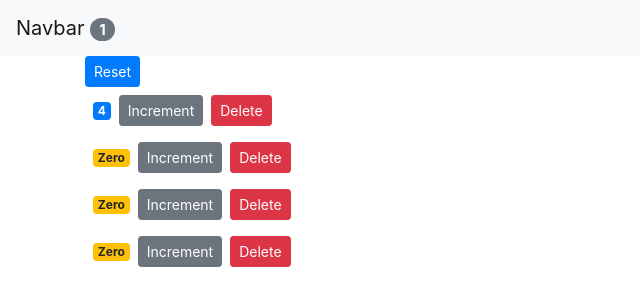
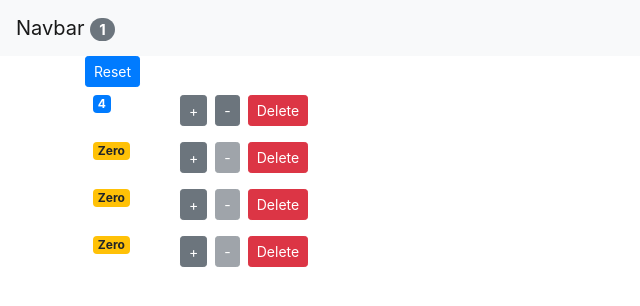
Before and after one commit to alck112/Learning_React, a React (Create React App) app in the folder counter-app/: page / in a window 1280 px wide. Shown: the top 306 px of the page, without its empty margins (0-640 px from the left). Built offline with nearby package versions, Linux system fonts and the light colour scheme.

Commit message:
add decrement button and grid

```diff
--- a/counter-app/src/App.js
+++ b/counter-app/src/App.js
@@ -13,11 +13,25 @@ class App extends Component {
         ]
     };
 
+    // constructor (props) {
+    //     super(props);
+    //     console.log("App - Constructor");
+    //     this.state = this.props.something;
+    // }
+
     handleIncrement = counter => {
         const counters = [...this.state.counters];
         const index = counters.indexOf(counter);
         counters[index] = {...counter};
         counters[index].value++;
+        this.setState({counters: counters});
+    }
+
+    handleDecrement = counter => {
+        const counters = [...this.state.counters];
+        const index = counters.indexOf(counter);
+        counters[index] = {...counter};
+        counters[index].value--;
         this.setState({counters: counters});
     }
 
@@ -42,6 +56,7 @@ class App extends Component {
                 <main className="container">
                     <Counters onReset={this.handleReset}
                               onIncrement={this.handleIncrement}
+                              onDecrement={this.handleDecrement}
                               onDelete={this.handleDelete}
                               counters={this.state.counters}
                     />
@@ -51,4 +66,5 @@ class App extends Component {
     }
 };
 
+
 export default App;
--- a/counter-app/src/components/counter.jsx
+++ b/counter-app/src/components/counter.jsx
@@ -17,15 +17,12 @@ class Counter extends Component {
     // }
 
 
-
-
     // renderTags = () => {
     //
     //     if (this.state.tags.length === 0) return <p>There is no tags!</p>;
     //
     //     return <ul> {this.state.tags.map(tag => <li key={tag}>{tag}</li>)}</ul>;
     // }
-
 
 
     getBadgeClasses = () => {
@@ -39,19 +36,26 @@ class Counter extends Component {
         return value === 0 ? "Zero" : value;
     };
 
-    // handleDelete = () => {
-    //     this.props.onDelete()
-    // };
+
 
     render() {
 
         return (
-            <div>
-                {/*<img src={this.state.imageUrl} alt=""/>*/}
-                <span className={this.getBadgeClasses()}>{this.formatCount()}</span>
-                {/*<h2>It is.</h2>*/}
-                <button onClick={() => this.props.onIncrement(this.props.counter)} className="btn btn-secondary btn-sm">Increment</button>
-                <button onClick={() => this.props.onDelete(this.props.counter.id)} className="btn btn-danger btn-sm m-2">Delete</button>
+            <div className="row">
+                <div className="col-1">
+                    <span className={this.getBadgeClasses()}>{this.formatCount()}</span>
+                </div>
+                <div className="col">
+                    <button onClick={() => this.props.onIncrement(this.props.counter)}
+                            className="btn btn-secondary btn-sm">+
+                    </button>
+                    <button onClick={() => this.props.onDecrement(this.props.counter)}
+                            className="btn btn-secondary btn-sm m-2" disabled={this.props.counter.value === 0 ? "disabled" : ""}>-
+                    </button>
+                    <button onClick={() => this.props.onDelete(this.props.counter.id)}
+                            className="btn btn-danger btn-sm">Delete
+                    </button>
+                </div>
             </div>
         );
     }
--- a/counter-app/src/components/counters.jsx
+++ b/counter-app/src/components/counters.jsx
@@ -4,17 +4,19 @@ import Counter from "./counter";
 class Counters extends Component {
 
     render() {
+        const {onReset, counters, onDelete, onIncrement, onDecrement} = this.props;
         return (
             <div>
-                <button onClick={this.props.onReset}
+                <button onClick={onReset}
                         className="btn btn-primary btn-sm"
                 >
                     Reset
                 </button>
-                {this.props.counters.map(counter =>
+                {counters.map(counter =>
                     <Counter key={counter.id}
-                             onIncrement={this.props.onIncrement}
-                             onDelete={this.props.onDelete}
+                             onIncrement={onIncrement}
+                             onDecrement={onDecrement}
+                             onDelete={onDelete}
                              counter={counter}
                     />)}
             </div>
--- a/counter-app/src/components/navbar.jsx
+++ b/counter-app/src/components/navbar.jsx
@@ -1,12 +1,12 @@
 import React from 'react';
 
-const Navbar = (props) => {
+const Navbar = ({totalCounters}) => {
     return (
         <nav className="navbar navbar-light bg-light">
             <a className="navbar-brand" href="#">
                 Navbar{" "}
                 <span className="badge badge-pill badge-secondary">
-                    {props.totalCounters}
+                    {totalCounters}
                 </span>
             </a>
         </nav>
```
